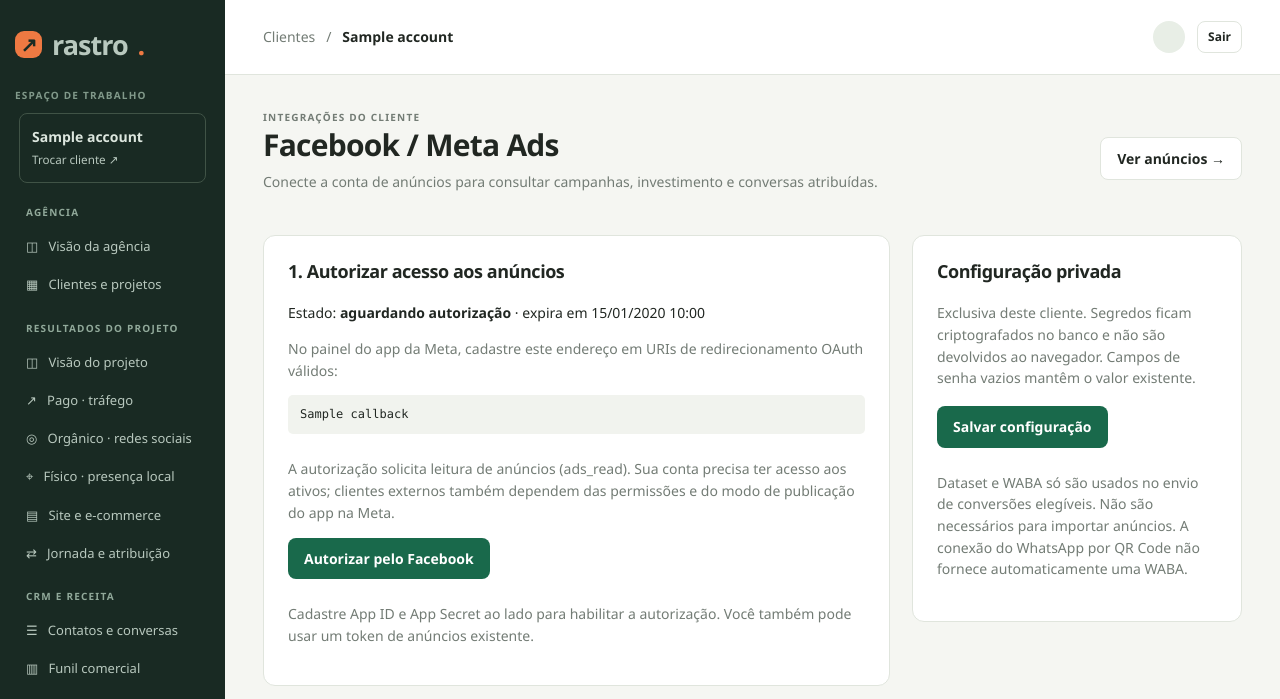
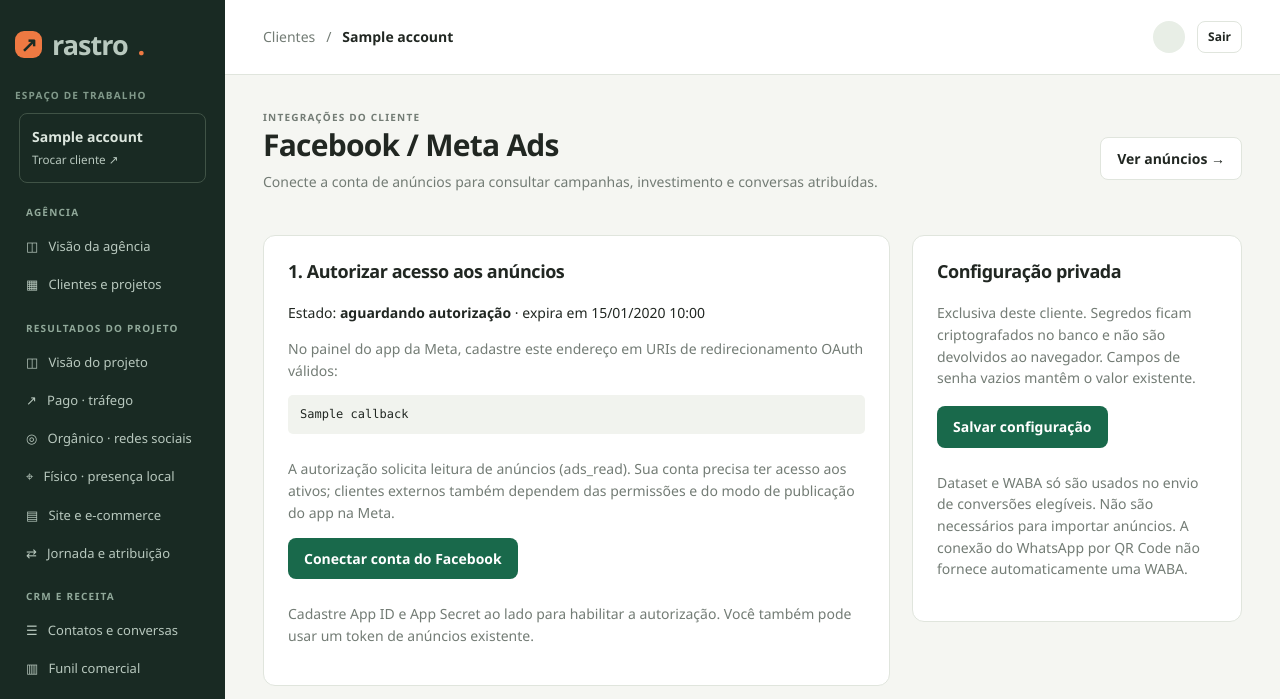
Before and after one commit to phedroborges/vizantu-track, a Django app: template templates/crm/meta.html in a window 1280 px wide. Shown: the top 699 px of the page. Run offline with Django 5.2, Linux system fonts and the light colour scheme; the template is opened without the code that fills it: most values are stand-ins (such as "Sample title", 1, 10 or a date in 2020).

Commit message:
Keep Facebook authorization actionable with server-side configuration feedback

```diff
--- a/templates/crm/meta.html
+++ b/templates/crm/meta.html
@@ -5,7 +5,7 @@
 <p>Estado: <strong>{% if has_token %}token cadastrado{% else %}aguardando autorização{% endif %}</strong>{% if integration.token_expires_at %} · expira em {{ integration.token_expires_at|date:'d/m/Y H:i' }}{% endif %}</p>
 <p class="muted">No painel do app da Meta, cadastre este endereço em URIs de redirecionamento OAuth válidos:</p><code class="code">{{ callback }}</code>
 <p class="muted spaced">A autorização solicita leitura de anúncios (ads_read). Sua conta precisa ter acesso aos ativos; clientes externos também dependem das permissões e do modo de publicação do app na Meta.</p>
-<form method="post" action="{% url 'meta_connect' account.id %}">{% csrf_token %}<button {% if not oauth_ready %}disabled{% endif %}>Autorizar pelo Facebook</button></form>
+<form method="post" action="{% url 'meta_connect' account.id %}">{% csrf_token %}<button type="submit">{% if has_token %}Autorizar novamente pelo Facebook{% else %}Conectar conta do Facebook{% endif %}</button></form>
 {% if not oauth_ready %}<p class="muted spaced">Cadastre App ID e App Secret ao lado para habilitar a autorização. Você também pode usar um token de anúncios existente.</p>{% endif %}
 </section>
 <section class="panel"><h2>2. Escolher a conta deste cliente</h2>
```
